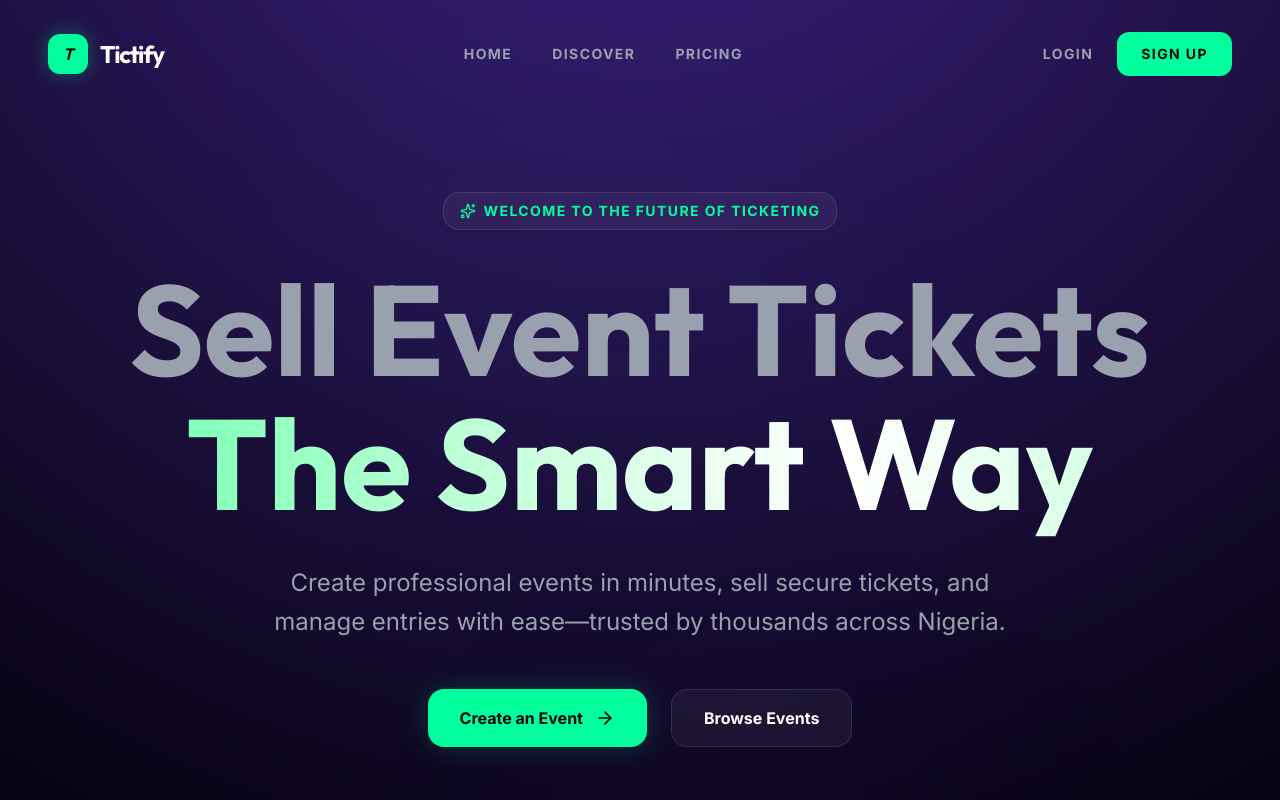
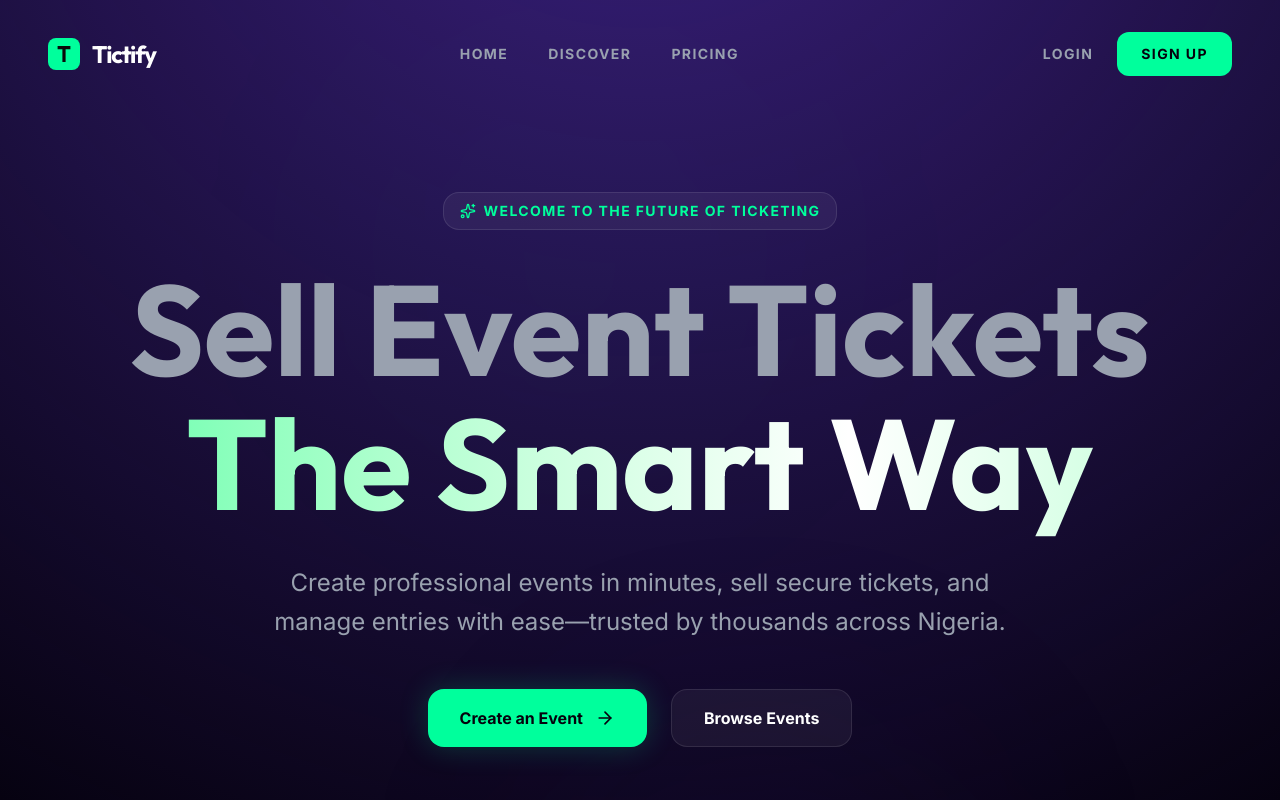
Before and after one commit to Olaiyanu/Tictify, a React (Vite) app: page / in a window 1280 px wide. Shown: the top 800 px of the page. Built offline with nearby package versions, Linux system fonts and the light colour scheme.

Commit message:
feat: Replace text logo with SVG image
Integrates the new SVG logo across the application for a more consistent and visually appealing branding. This change replaces the text-based "T" logo in the Navbar, Footer, SignIn, and SignUp components with the official Tictify SVG logo.

```diff
--- a/src/components/Footer.tsx
+++ b/src/components/Footer.tsx
@@ -3,9 +3,7 @@ export default function Footer() {
     <footer className="py-12 px-6 border-t border-white/5">
       <div className="max-w-7xl mx-auto flex flex-col md:flex-row justify-between items-center gap-6">
         <div className="flex items-center gap-2">
-          <div className="w-6 h-6 bg-brand-green rounded-md flex items-center justify-center font-bold text-brand-dark text-xs italic">
-            T
-          </div>
+          <img src="/logo.svg" alt="Tictify Logo" className="w-6 h-6 object-contain" />
           <span className="text-white font-display font-bold tracking-tight">Tictify</span>
         </div>
 
--- a/src/components/Navbar.tsx
+++ b/src/components/Navbar.tsx
@@ -20,9 +20,7 @@ export default function Navbar() {
       }`}
     >
       <Link to="/" className="flex items-center gap-3 group cursor-pointer">
-        <div className="w-10 h-10 bg-brand-green rounded-xl flex items-center justify-center font-bold text-brand-dark italic transform group-hover:rotate-12 transition-transform duration-300 shadow-[0_0_20px_rgba(0,255,156,0.3)]">
-          T
-        </div>
+        <img src="/logo.svg" alt="Tictify Logo" className="w-8 h-8 object-contain" />
         <span className="text-white font-display font-bold text-2xl tracking-tighter">Tictify</span>
       </Link>
 
--- a/src/pages/SignIn.tsx
+++ b/src/pages/SignIn.tsx
@@ -27,10 +27,8 @@ export default function SignIn() {
         <div className="absolute inset-0 bg-[url('https://images.unsplash.com/photo-1505373877841-8d25f7d46678?auto=format&fit=crop&q=80&w=1200')] bg-cover bg-center opacity-30 mix-blend-overlay" />
         <div className="absolute inset-0 bg-gradient-to-b from-brand-dark/20 via-transparent to-brand-dark/80" />
 
-        <Link to="/" className="relative z-10 flex items-center gap-3">
-          <div className="w-10 h-10 bg-brand-green rounded-xl flex items-center justify-center">
-            <ShieldCheck className="w-6 h-6 text-brand-dark" />
-          </div>
+        <Link to="/" className="relative z-10 flex items-center gap-2">
+          <img src="/logo.svg" alt="Tictify Logo" className="w-8 h-8 object-contain" />
           <span className="text-2xl font-bold tracking-tighter text-white">Tictify</span>
         </Link>
 
@@ -60,11 +58,8 @@ export default function SignIn() {
 
       {/* Form Side */}
       <div className="flex-1 flex items-center justify-center p-6 md:p-12 lg:p-20 relative">
-        {/* Mobile Logo */}
         <Link to="/" className="lg:hidden absolute top-10 left-10 flex items-center gap-2">
-            <div className="w-8 h-8 bg-brand-green rounded-lg flex items-center justify-center">
-                <ShieldCheck className="w-5 h-5 text-brand-dark" />
-            </div>
+            <img src="/logo.svg" alt="Tictify Logo" className="w-6 h-6 object-contain" />
             <span className="text-xl font-bold text-white tracking-tighter">Tictify</span>
         </Link>
 
--- a/src/pages/SignUp.tsx
+++ b/src/pages/SignUp.tsx
@@ -28,10 +28,8 @@ export default function SignUp() {
         <div className="absolute inset-0 bg-[url('https://images.unsplash.com/photo-1492684223066-81342ee5ff30?auto=format&fit=crop&q=80&w=1200')] bg-cover bg-center opacity-30 mix-blend-overlay" />
         <div className="absolute inset-0 bg-gradient-to-b from-brand-dark/20 via-transparent to-brand-dark/80" />
 
-        <Link to="/" className="relative z-10 flex items-center gap-3">
-          <div className="w-10 h-10 bg-brand-green rounded-xl flex items-center justify-center">
-            <ShieldCheck className="w-6 h-6 text-brand-dark" />
-          </div>
+        <Link to="/" className="relative z-10 flex items-center gap-2">
+          <img src="/logo.svg" alt="Tictify Logo" className="w-8 h-8 object-contain" />
           <span className="text-2xl font-bold tracking-tighter text-white">Tictify</span>
         </Link>
 
@@ -68,11 +66,8 @@ export default function SignUp() {
 
       {/* Form Side */}
       <div className="flex-1 flex items-center justify-center p-6 md:p-12 lg:p-20 relative">
-        {/* Mobile Logo */}
         <Link to="/" className="lg:hidden absolute top-10 left-10 flex items-center gap-2">
-            <div className="w-8 h-8 bg-brand-green rounded-lg flex items-center justify-center">
-                <ShieldCheck className="w-5 h-5 text-brand-dark" />
-            </div>
+            <img src="/logo.svg" alt="Tictify Logo" className="w-6 h-6 object-contain" />
             <span className="text-xl font-bold text-white tracking-tighter">Tictify</span>
         </Link>
 
```
Also changed, not shown: public/logo.svg (added).
